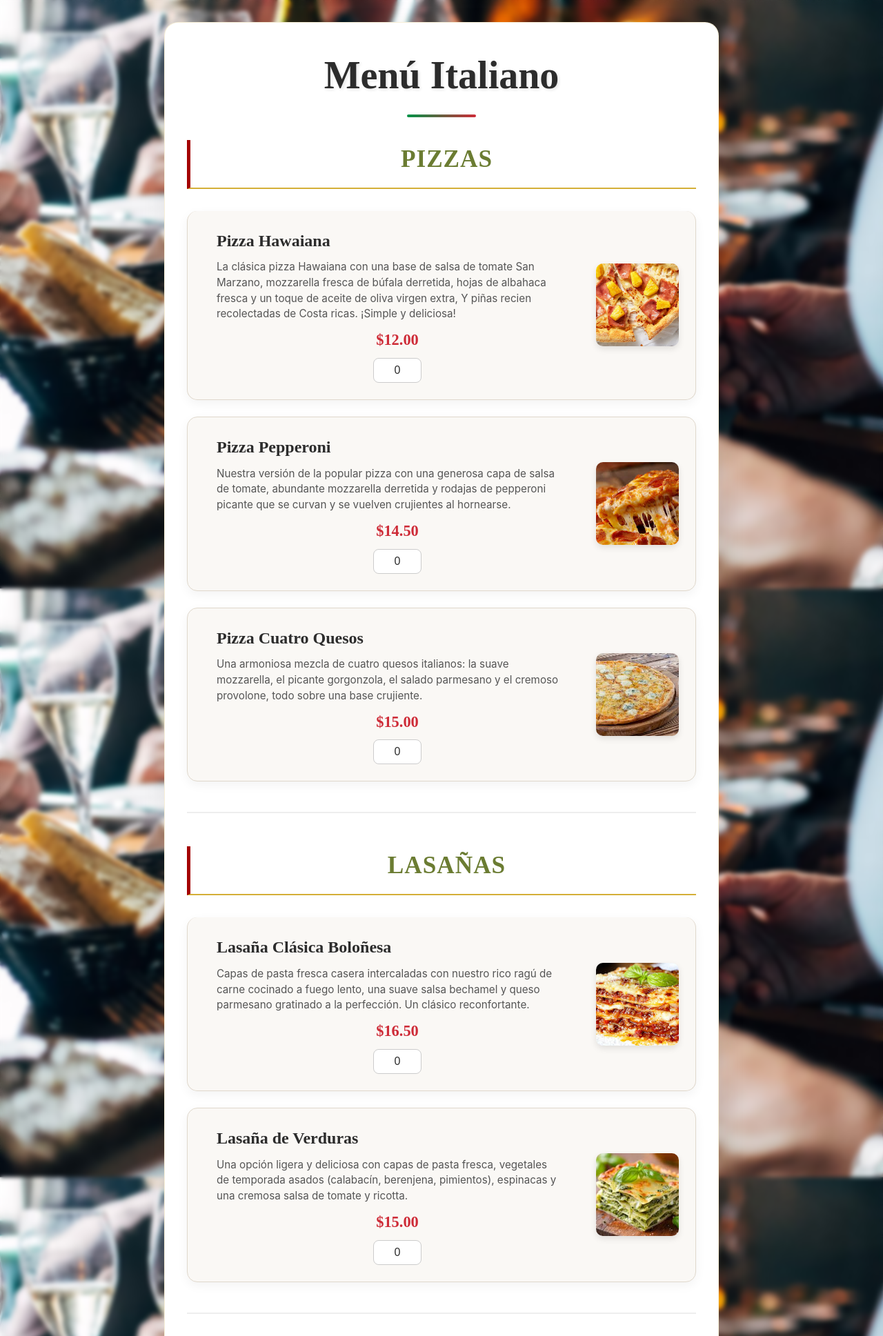
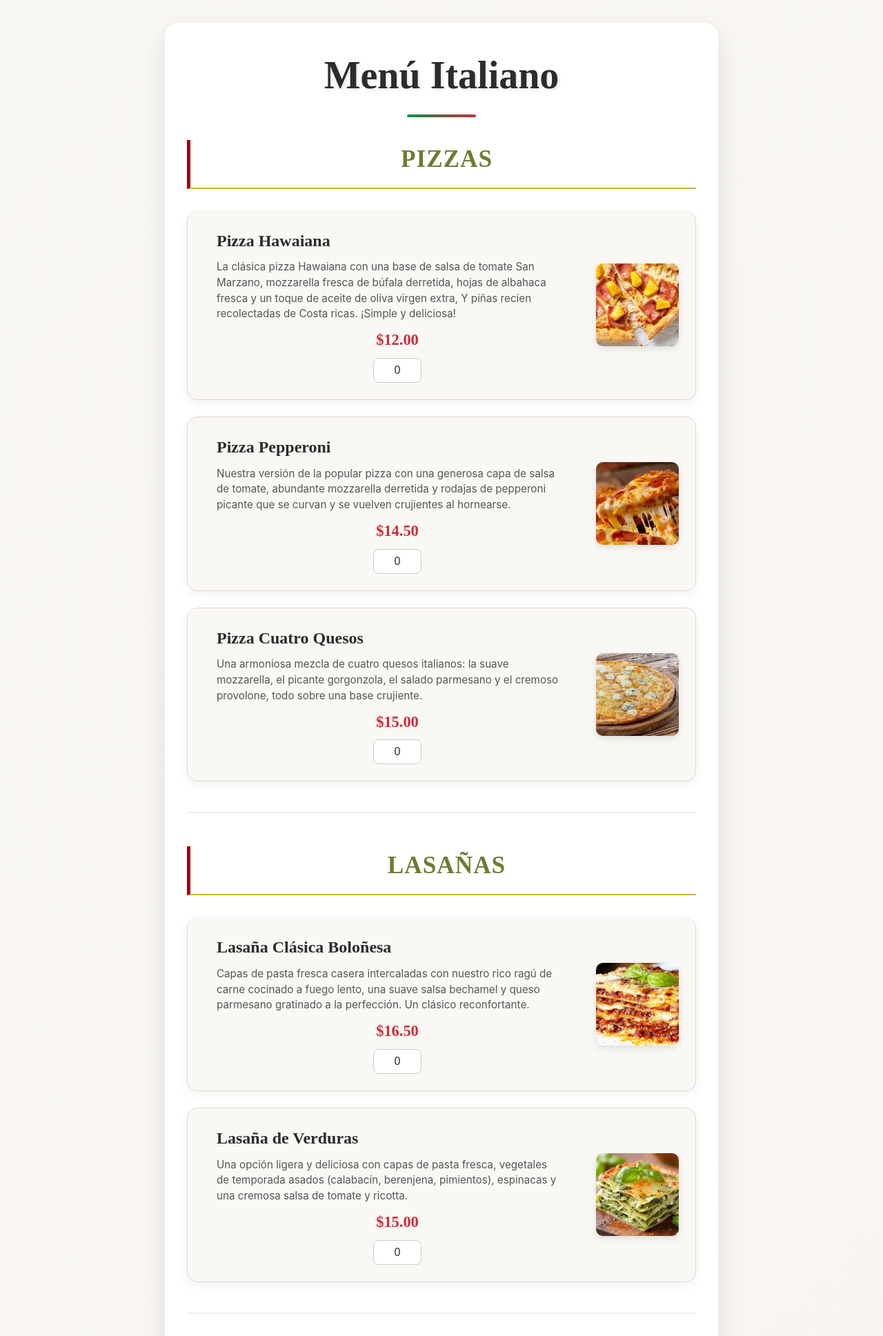
Before and after one commit to DinimixisDEMZ/Programa-de-Reserva-para-Restaurantes, a Django app: page /menu/ in a window 1280 px wide. Shown: the top 1937 px of the page at 69% size. Run offline with Django 5.2, Linux system fonts and the light colour scheme.

Commit message:
Rollback por inestabilidad.

```diff
--- a/templates/menu/Menu.html
+++ b/templates/menu/Menu.html
@@ -37,13 +37,6 @@
             justify-content: center;
             align-items: center;
             padding: 2rem;
-            /* Estilos para la imagen de fondo */
-            background-image: url('{% static '/images/salamaga3.avif' %}'); /* Imagen de fondo de tu restaurante */
-            background-size: cover; /* Cubre todo el fondo */
-            background-position: center; /* Centra la imagen */
-            background-attachment: fixed; /* Hace que la imagen de fondo sea fija al hacer scroll */
-            backdrop-filter: blur(3px); /* Un ligero desenfoque para que el contenido resalte */
-            -webkit-backdrop-filter: blur(3px); /* Para compatibilidad con Safari */
         }
 
         .menu-container {
```
